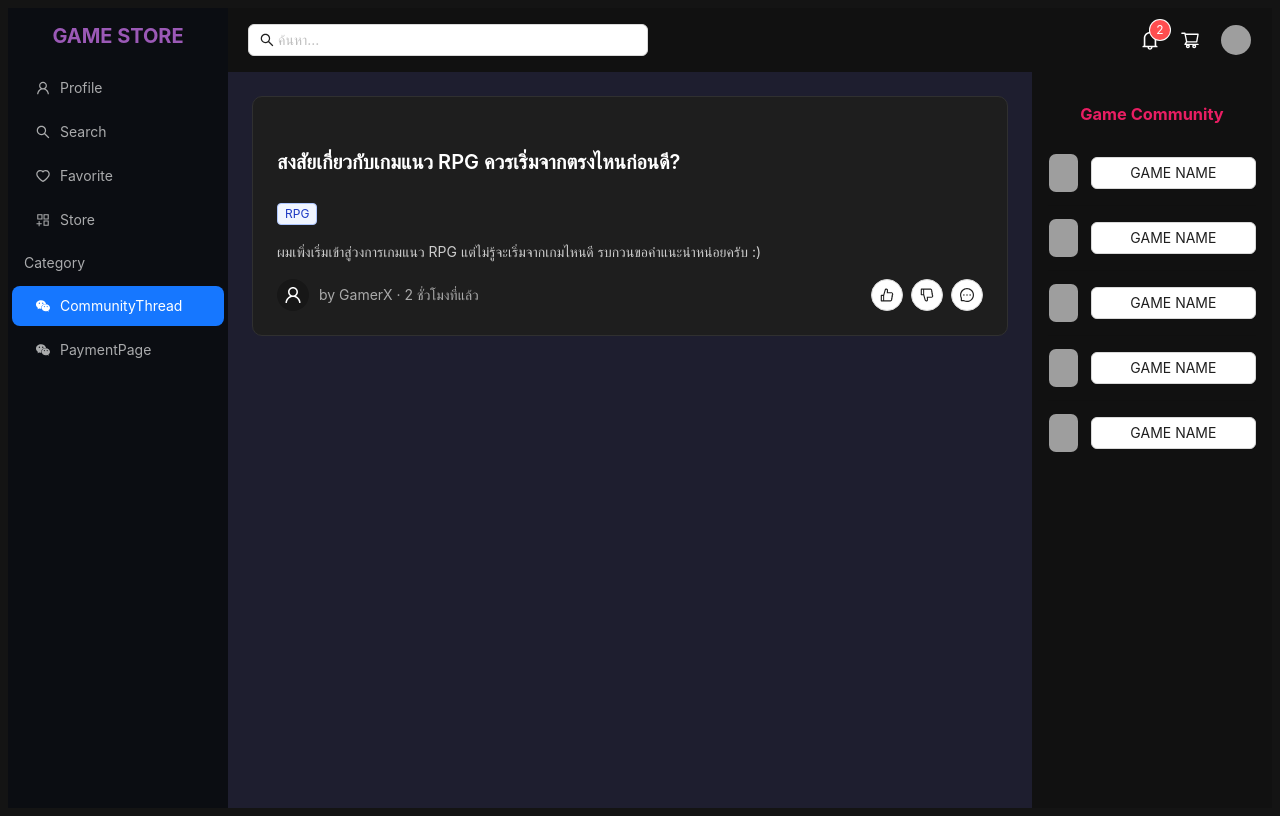
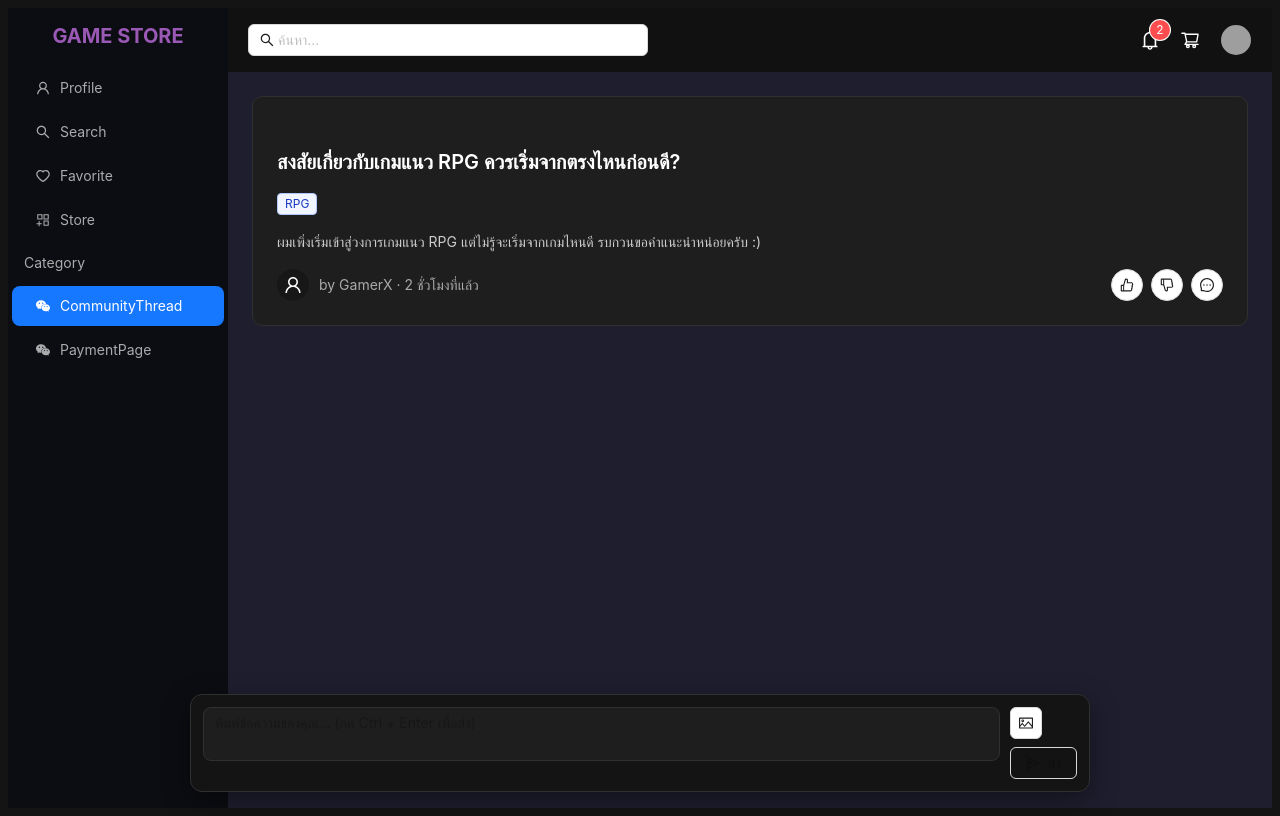
Before and after one commit to ORiCAL8643/gameShop_paymentANDcommunity, a React (Vite) app in the folder frontend/: page / in a window 1280 px wide. Built offline with nearby package versions, Linux system fonts and the light colour scheme; grey boxes are pictures that could not be loaded.

Commit message:
mod community page and app.tsx

```diff
--- a/frontend/src/App.tsx
+++ b/frontend/src/App.tsx
@@ -1,6 +1,6 @@
 // src/App.tsx
 import { useState } from 'react';
-import { Layout, Menu, Input, Avatar, Badge, List, Button } from 'antd';
+import { Layout, Menu, Input, Avatar, Badge } from 'antd'; // ⬅️ ลบ List, Button ออก
 import {
   UserOutlined,
   SearchOutlined,
@@ -30,7 +30,7 @@ const App = () => {
 
   return (
     <Layout style={{ minHeight: '100vh' }}>
-      {/* SIDER LEFT */}
+      {/* SIDER LEFT (คงไว้) */}
       <Sider theme="dark" width={220} style={{ background: '#0b0d12' }}>
         <div
           style={{
@@ -45,18 +45,17 @@ const App = () => {
         </div>
 
         <Menu
-    theme="dark"                           // ✅ ทำให้เมนูเป็นธีม dark
+          theme="dark"
           mode="inline"
           defaultSelectedKeys={['community']}
           onClick={(e) => setActivePage(e.key)}
-    style={{ background: '#0b0d12' }}      // ✅ ให้กลืนกับ Sider
+          style={{ background: '#0b0d12' }}
         >
           <Menu.Item key="profile" icon={<UserOutlined />}>Profile</Menu.Item>
           <Menu.Item key="search" icon={<SearchOutlined />}>Search</Menu.Item>
           <Menu.Item key="favorite" icon={<HeartOutlined />}>Favorite</Menu.Item>
           <Menu.Item key="store" icon={<AppstoreAddOutlined />}>Store</Menu.Item>
 
-    {/* ✅ ใช้ ItemGroup แทน div เพื่อให้เข้าธีม dark */}
           <Menu.ItemGroup title="Category">
             <Menu.Item key="community" icon={<WechatOutlined />}>CommunityThread</Menu.Item>
             <Menu.Item key="payment" icon={<WechatOutlined />}>PaymentPage</Menu.Item>
@@ -64,7 +63,7 @@ const App = () => {
         </Menu>
       </Sider>
 
-      {/* CONTENT CENTER + RIGHT */}
+      {/* CONTENT (ไม่มีแถบขวาแล้ว) */}
       <Layout>
         {/* HEADER */}
         <Header
@@ -90,36 +89,12 @@ const App = () => {
           </div>
         </Header>
 
-        <Layout>
-          {/* CONTENT CENTER */}
+        {/* CONTENT CENTER เต็มความกว้าง */}
         <Content style={{ padding: 24, background: '#1e1e2f', flex: 1 }}>
           {renderPage()}
         </Content>
 
-          {/* RIGHT SIDEBAR (แสดงเฉพาะหน้า Community) */}
-          {activePage === 'community' && (
-            <Sider width={240} style={{ background: '#111111', padding: 16 }}>
-              <h3 style={{ color: '#e91e63', textAlign: 'center' }}>Game Community</h3>
-              <List
-                dataSource={[1, 2, 3, 4, 5]}
-                renderItem={(item) => (
-                  <List.Item>
-                    <div style={{ display: 'flex', alignItems: 'center', width: '100%' }}>
-                      <Avatar
-                        src="https://icon-library.com/images/games-app-icon/games-app-icon-6.jpg"
-                        shape="square"
-                        size="large"
-                      />
-                      <Button style={{ marginLeft: 12, width: '100%' }} type="default">
-                        GAME NAME
-                      </Button>
-                    </div>
-                  </List.Item>
-                )}
-              />
-            </Sider>
-          )}
-        </Layout>
+        {/* ❌ ลบ RIGHT SIDEBAR ออก (เดิมคือ Sider width=240 ที่มี Game Community + List) */}
       </Layout>
     </Layout>
   );
--- a/frontend/src/components/CommunityThread.tsx
+++ b/frontend/src/components/CommunityThread.tsx
@@ -1,26 +1,121 @@
+// src/components/CommunityThread.tsx
+import { useState, useRef, useLayoutEffect } from 'react';
+import {
+  Card,
+  Avatar,
+  Typography,
+  Tag,
+  Button,
+  Upload,
+  Input,
+  Badge,
+  Space,
+  message,
+  Modal,
+} from 'antd';
+import {
+  LikeOutlined,
+  DislikeOutlined,
+  MessageOutlined,
+  UserOutlined,
+  PictureOutlined,
+  SendOutlined,
+  CloseOutlined,
+} from '@ant-design/icons';
+import type { UploadFile } from 'antd/es/upload/interface';
 
-import { Card, Avatar, Typography, Tag, Button, Space } from 'antd';
-import { LikeOutlined, DislikeOutlined, MessageOutlined, UserOutlined } from '@ant-design/icons';
+// ✅ ให้แถบพิมพ์ข้อความกว้างเท่าคอนเทนต์กลาง (ต้องเท่ากับ PAGE_MAX_WIDTH ใน App)
+const FOOTER_MAX_WIDTH_PX = 900;
 
 const { Title, Text } = Typography;
 
 const CommunityThread = () => {
+  const [text, setText] = useState('');
+  const [files, setFiles] = useState<UploadFile[]>([]);
+  const [sending, setSending] = useState(false);
+  const [previewSrc, setPreviewSrc] = useState<string | null>(null);
+
+  const footerRef = useRef<HTMLDivElement | null>(null);
+  const [footerHeight, setFooterHeight] = useState<number>(120);
+  useLayoutEffect(() => {
+    if (!footerRef.current) return;
+    const ro = new ResizeObserver((entries) => {
+      const h = entries[0]?.contentRect?.height ?? 120;
+      setFooterHeight(h + 16);
+    });
+    ro.observe(footerRef.current);
+    return () => ro.disconnect();
+  }, []);
+
+  const toDataURL = (file: File) =>
+    new Promise<string>((resolve, reject) => {
+      const reader = new FileReader();
+      reader.readAsDataURL(file);
+      reader.onload = () => resolve(reader.result as string);
+      reader.onerror = reject;
+    });
+
+  const onUploadChange = async ({ fileList }: { fileList: UploadFile[] }) => {
+    const withPreview = await Promise.all(
+      fileList.map(async (f) => {
+        if (!f.url && !f.preview && f.originFileObj) {
+          try {
+            const dataUrl = await toDataURL(f.originFileObj as File);
+            return { ...f, preview: dataUrl };
+          } catch {
+            return f;
+          }
+        }
+        return f;
+      })
+    );
+    setFiles(withPreview.slice(-5));
+  };
+
+  const removeFileByUid = (uid: string) => setFiles((prev) => prev.filter((f) => f.uid !== uid));
+
+  const handleSend = () => {
+    if (!text.trim() && files.length === 0) {
+      message.warning('พิมพ์ข้อความหรือแนบรูปภาพอย่างน้อย 1 รายการก่อนส่งนะครับ');
+      return;
+    }
+    setSending(true);
+    setTimeout(() => {
+      message.success('ส่งเรียบร้อย!');
+      setText('');
+      setFiles([]);
+      setSending(false);
+    }, 600);
+  };
+
+  const handleKeyDown = (e: React.KeyboardEvent<HTMLTextAreaElement>) => {
+    if (e.key === 'Enter' && (e.ctrlKey || e.metaKey)) {
+      e.preventDefault();
+      handleSend();
+    }
+  };
+
   return (
-    <div style={{ maxWidth: 900, margin: '0 auto' }}>
+    <>
+      {/* ใช้พื้นที่คอนเทนต์กลางจาก App: แค่เว้นที่กันโดนแถบล่างบัง */}
+      <div style={{ paddingBottom: footerHeight }}>
+        {/* ถ้าจะมีหลายโพสต์ ให้ครอบด้วย Space vertical เพื่อระยะห่างสม่ำเสมอ */}
+        <Space direction="vertical" size="middle" style={{ width: '100%' }}>
           <Card
             style={{ backgroundColor: '#1e1e1e', border: '1px solid #303030', borderRadius: 10 }}
             bodyStyle={{ padding: 24 }}
           >
             <Space direction="vertical" size="middle" style={{ width: '100%' }}>
-          <Title level={4} style={{ color: '#fff' }}>
+              <Title level={4} style={{ color: '#fff', marginBottom: 0 }}>
                 สงสัยเกี่ยวกับเกมแนว RPG ควรเริ่มจากตรงไหนก่อนดี?
               </Title>
               <Tag color="geekblue">RPG</Tag>
               <Text style={{ color: '#ccc' }}>
                 ผมเพิ่งเริ่มเข้าสู่วงการเกมแนว RPG แต่ไม่รู้จะเริ่มจากเกมไหนดี รบกวนขอคำแนะนำหน่อยครับ :)
               </Text>
+
               <Space style={{ justifyContent: 'space-between', width: '100%' }}>
-            <div style={{ display: 'flex', alignItems: 'center', gap: '10px' }}>
+                <div style={{ display: 'flex', alignItems: 'center', gap: 10 }}>
                   <Avatar icon={<UserOutlined />} />
                   <Text style={{ color: '#aaa' }}>by GamerX · 2 ชั่วโมงที่แล้ว</Text>
                 </div>
@@ -32,7 +127,140 @@ const CommunityThread = () => {
               </Space>
             </Space>
           </Card>
+
+          {/* ตัวอย่างการ์ดที่ 2 (ลบได้) เพื่อให้เห็นการเรียงเว้นระยะสวยขึ้นเมื่อไม่มีแถบขวา */}
+          {/* <Card ...> ... </Card> */}
+        </Space>
       </div>
+
+      {/* แถบส่งข้อความ (fixed + กึ่งกลาง + กว้างเท่าคอนเทนต์กลาง) */}
+      <div
+        ref={footerRef}
+        style={{
+          position: 'fixed',
+          left: '50%',
+          transform: 'translateX(-50%)',
+          bottom: 0,
+          width: `min(${FOOTER_MAX_WIDTH_PX}px, calc(100% - 24px))`,
+          background: '#141414',
+          border: '1px solid #303030',
+          borderRadius: 12,
+          padding: 12,
+          marginBottom: 8,
+          zIndex: 1000,
+          boxShadow: '0 8px 28px rgba(0,0,0,0.4)',
+        }}
+      >
+        {/* พรีวิวรูป */}
+        {files.length > 0 && (
+          <div
+            style={{
+              display: 'flex',
+              gap: 8,
+              overflowX: 'auto',
+              paddingBottom: 8,
+              marginBottom: 8,
+              borderBottom: '1px dashed #303030',
+            }}
+          >
+            {files.map((f) => {
+              const src = (f.preview as string) || f.url;
+              return (
+                <div
+                  key={f.uid}
+                  style={{
+                    position: 'relative',
+                    width: 72,
+                    height: 72,
+                    border: '1px solid #303030',
+                    borderRadius: 8,
+                    overflow: 'hidden',
+                    background: '#1e1e1e',
+                    flex: '0 0 auto',
+                    cursor: 'pointer',
+                  }}
+                  onClick={() => src && setPreviewSrc(src)}
+                  title={f.name}
+                >
+                  {src ? (
+                    <img src={src} alt={f.name} style={{ width: '100%', height: '100%', objectFit: 'cover' }} />
+                  ) : (
+                    <div style={{ color: '#777', fontSize: 12, padding: 6 }}>{f.name}</div>
+                  )}
+                  <Button
+                    size="small"
+                    type="text"
+                    icon={<CloseOutlined />}
+                    onClick={(e) => {
+                      e.stopPropagation();
+                      removeFileByUid(f.uid);
+                    }}
+                    style={{
+                      position: 'absolute',
+                      top: 2,
+                      right: 2,
+                      background: 'rgba(0,0,0,0.5)',
+                      color: '#fff',
+                      borderRadius: 6,
+                    }}
+                  />
+                </div>
+              );
+            })}
+          </div>
+        )}
+
+        {/* กล่องพิมพ์ + ปุ่ม */}
+        <div style={{ display: 'flex', alignItems: 'flex-start', gap: 10 }}>
+          <Input.TextArea
+            value={text}
+            onChange={(e) => setText(e.target.value)}
+            onKeyDown={handleKeyDown}
+            placeholder="พิมพ์ข้อความของคุณ... (กด Ctrl + Enter เพื่อส่ง)"
+            autoSize={{ minRows: 2, maxRows: 6 }}
+            style={{
+              flex: 1,
+              minWidth: 0,
+              width: '100%',
+              background: '#1e1e1e',
+              color: '#fff',
+              borderColor: '#303030',
+              borderRadius: 8,
+            }}
+          />
+
+          <Space direction="vertical" size="small">
+            <Upload
+              multiple
+              accept="image/*"
+              beforeUpload={() => false}
+              fileList={files}
+              onChange={onUploadChange}
+              showUploadList={false}
+            >
+              <Badge count={files.length} size="small">
+                <Button icon={<PictureOutlined />} />
+              </Badge>
+            </Upload>
+
+            <Button
+              type="primary"
+              icon={<SendOutlined />}
+              onClick={handleSend}
+              loading={sending}
+              disabled={!text.trim() && files.length === 0}
+            >
+              ส่ง
+            </Button>
+          </Space>
+        </div>
+      </div>
+
+      {/* พรีวิวใหญ่ */}
+      <Modal open={!!previewSrc} onCancel={() => setPreviewSrc(null)} footer={null} centered bodyStyle={{ padding: 0, background: '#000' }}>
+        {previewSrc && <img src={previewSrc} style={{ width: '100%', display: 'block' }} alt="preview" />}
+      </Modal>
+    </>
   );
 };
 
```
Lines whose indentation alone changed are shown as unchanged.
